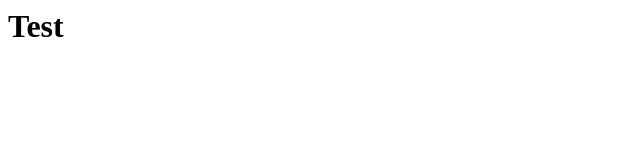
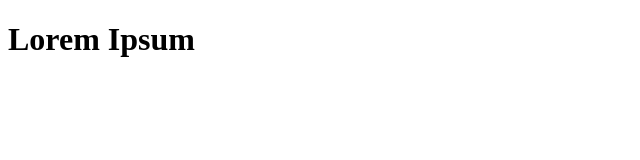
Before and after one commit to galiband/galiband.github.io, a plain HTML site: page index.html in a window 1280 px wide. Shown: the whole page, without its empty margins (0-640 px from the left). Drawn offline with Linux system fonts and the light colour scheme.

Commit message:
Basic index.html structure

```diff
--- a/index.html
+++ b/index.html
@@ -1 +1,10 @@
-<h1>Test</h1>
+<!DOCTYPE html>
+<head>
+    <meta name="viewport" content="width=device-width, initial-scale=1" />
+    <title>Band del Galilei</title>
+</head>
+<body>
+    <div id="main-content" class="main-content">
+        <h1>Lorem Ipsum</h1>
+    </div>
+</body>
```
